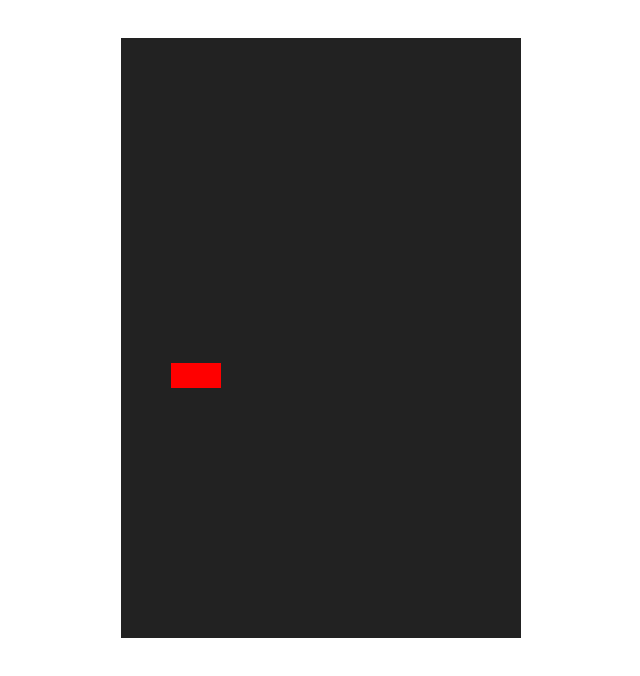
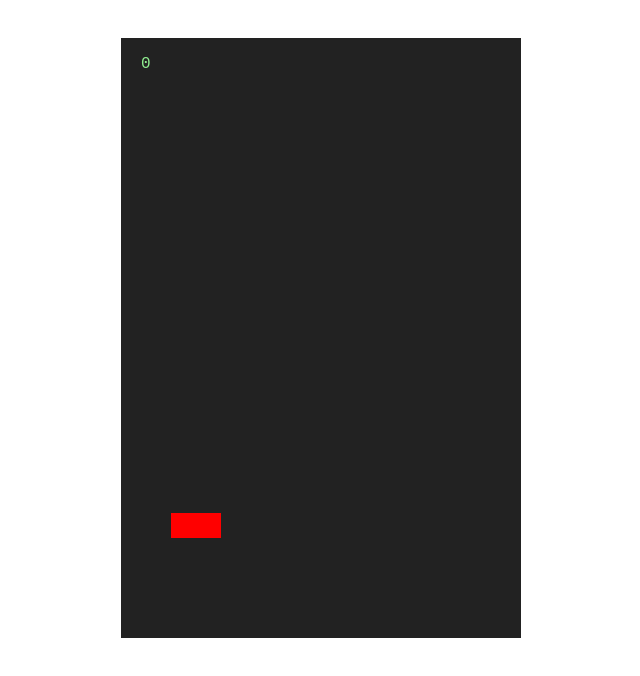
Before and after one commit to wangyuhere/DICE-Escape-From-Dev-Null, a plain HTML site: page task3/index.html in a window 1280 px wide. Shown: the whole page, without its empty margins (319-959 px from the left). Drawn offline with Linux system fonts and the light colour scheme.

Commit message:
Added score

```diff
--- a/task3/index.html
+++ b/task3/index.html
@@ -22,10 +22,14 @@
 			  , S_ON = 1
 			  , S_OFF = 0;
 
-			var shapes = []
-			  , currentShape = null
+			var currentShape = null
 			  , ticker = null
-			  , score = 0;
+			  , score = 0
+			  , colors = ['red','green','blue'];
+
+			function randomInt(low, high) {
+			   return Math.floor(Math.random() * (high - low + 1) + low);
+			}
 
 			// bind left and right keys
 			$('body').bind('keyup', function(e) {
@@ -40,6 +44,12 @@
 					currentShape.rotateRight();
 				}
 			});
+
+			function drawScore() {
+				ctx.fillStyle = 'lightgreen';
+				ctx.font = '16px Monospace';
+				ctx.fillText(score.toString(), 20, 30);
+			}
 
 			function Block(i, j) {
 			    this.i = i;
@@ -196,7 +206,8 @@
 						map[i][j].draw();
 					}
 				}
-				ticker = setTimeout(tick, 500);
+				drawScore();
+				ticker = setTimeout(tick, 300);
 			}
 
 		});
```
